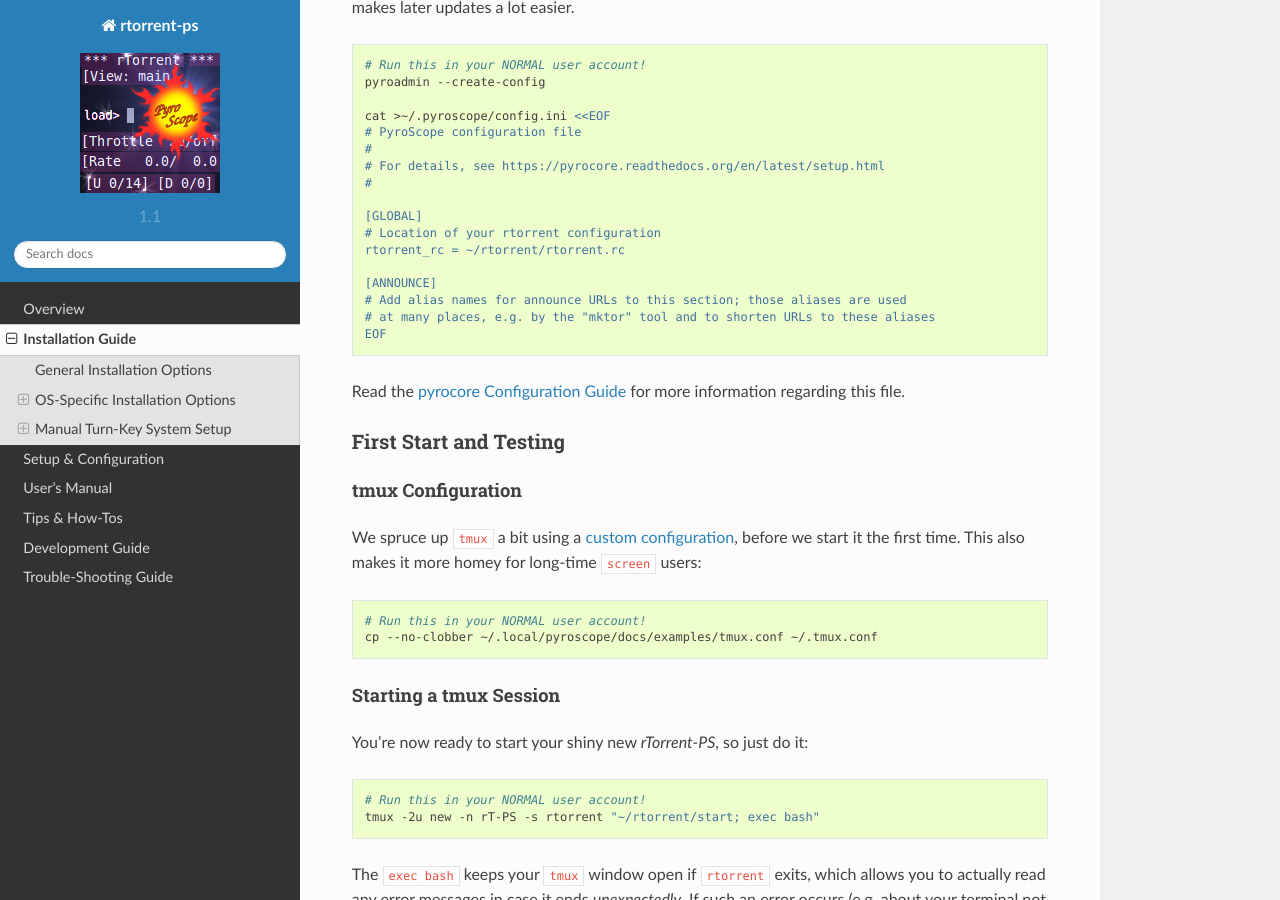
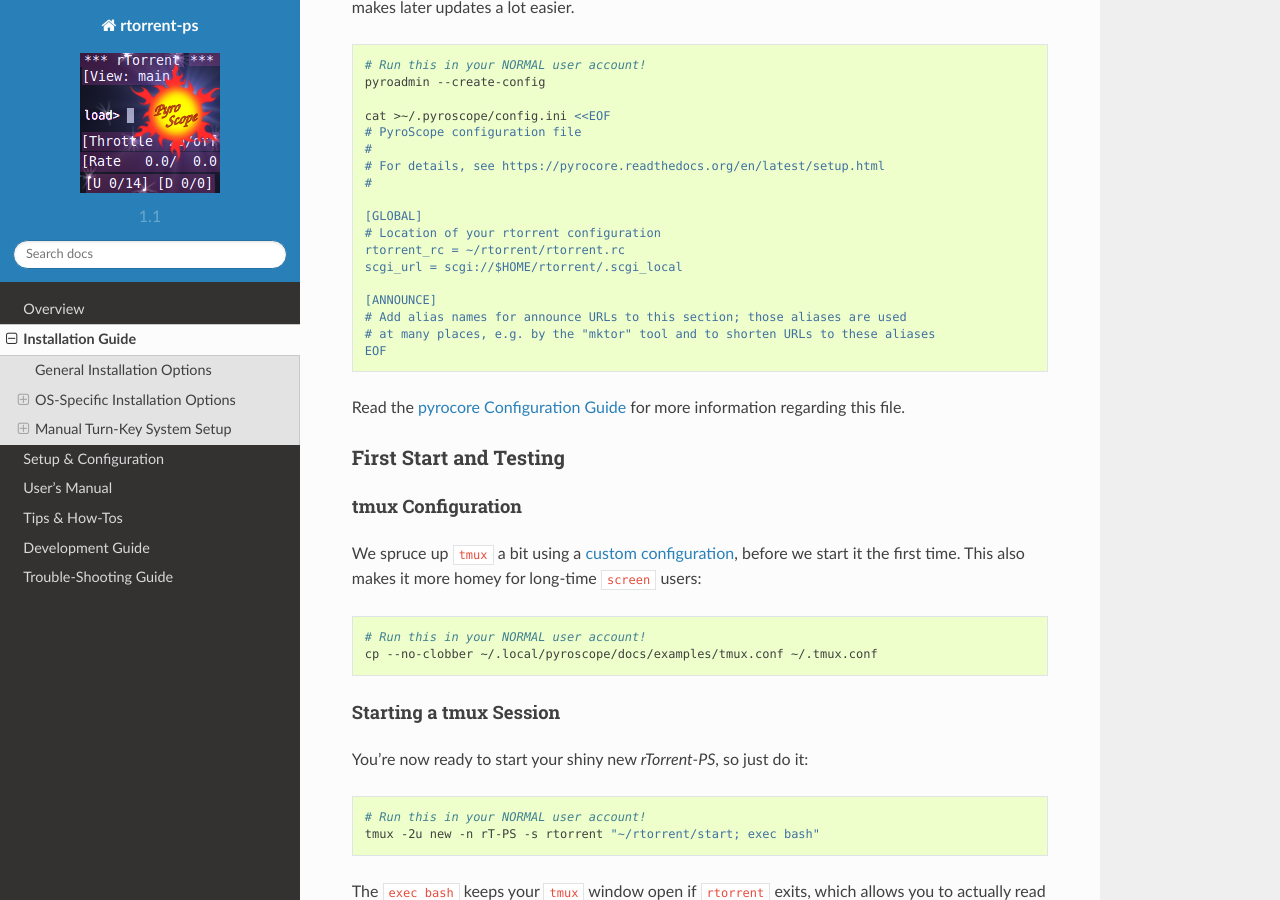
Before and after one commit to pyroscope/rtorrent-ps, a Sphinx documentation site: the page built from docs/install.rst, in a window 1280 px wide and 900 px high, scrolled down 6720 px. Built offline with Sphinx 7.4.7 and the Read the Docs theme 2.0.0, drawn with Linux system fonts in a browser that asks for light colours.

Commit message:
config: provide scgi_url directly

```diff
--- a/docs/install.rst
+++ b/docs/install.rst
@@ -417,6 +417,7 @@
     [GLOBAL]
     # Location of your rtorrent configuration
     rtorrent_rc = ~/rtorrent/rtorrent.rc
+    scgi_url = scgi://$HOME/rtorrent/.scgi_local
 
     [ANNOUNCE]
     # Add alias names for announce URLs to this section; those aliases are used
```
Also changed, not shown: 1 other file.
